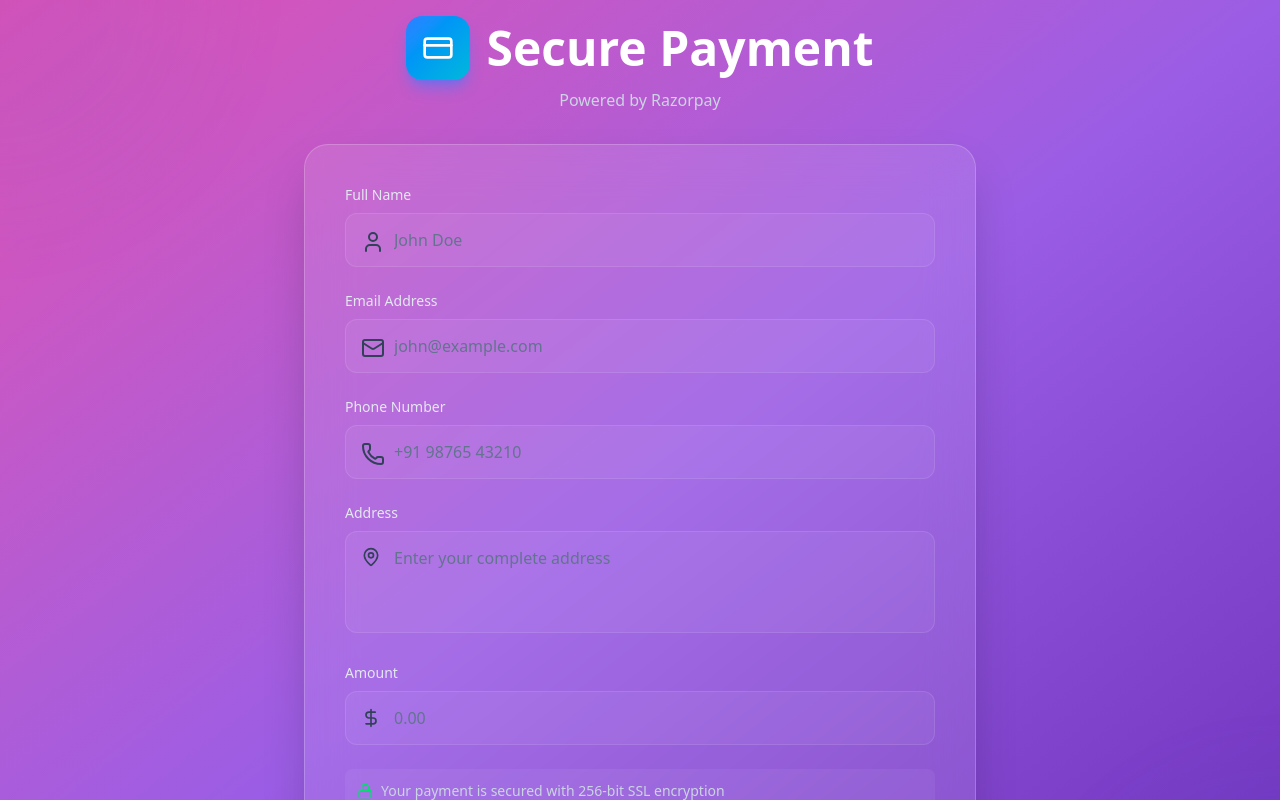
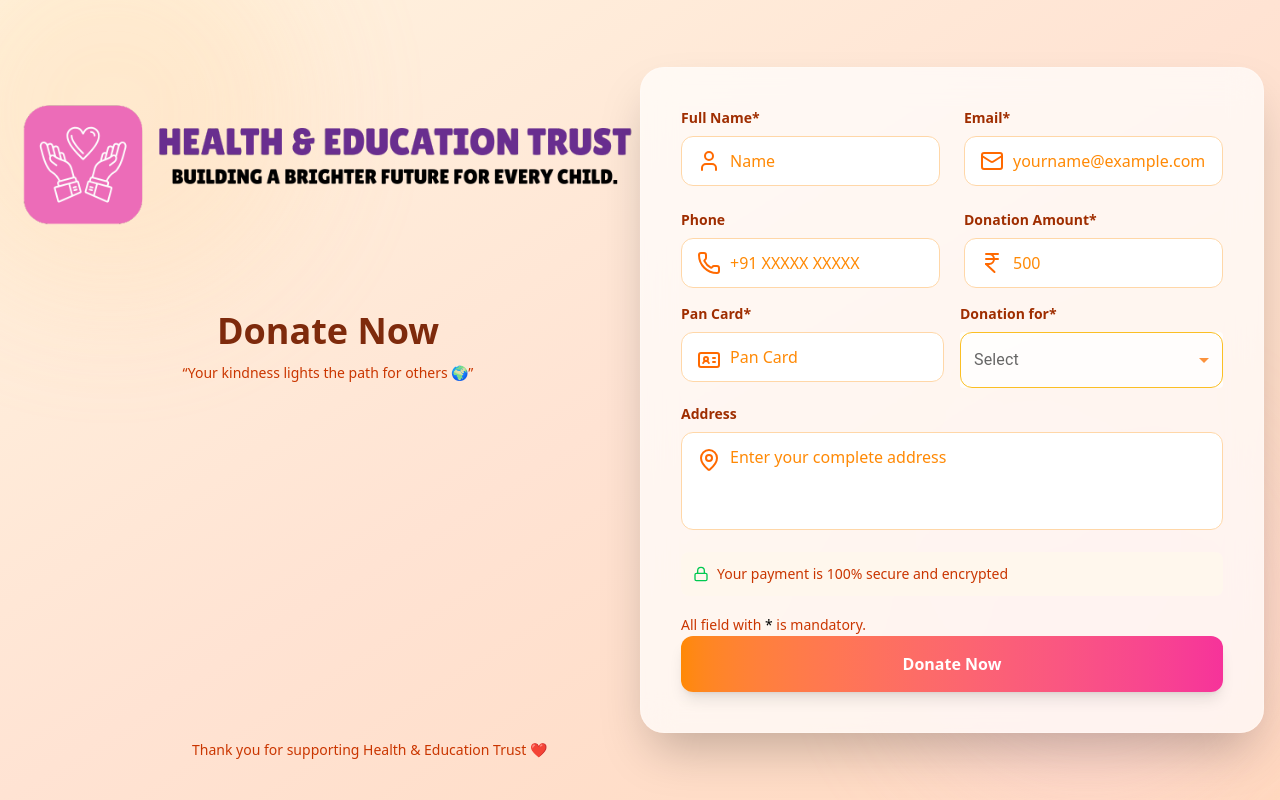
Before and after one commit to Adsource-It-Solution/payment-healthandeducationtrust, a Next.js app: page / in a window 1280 px wide. Shown: the top 800 px of the page. Built offline with nearby package versions, Linux system fonts and the light colour scheme.

Commit message:
design change

```diff
--- a/package.json
+++ b/package.json
@@ -9,6 +9,9 @@
     "lint": "eslint"
   },
   "dependencies": {
+    "@emotion/react": "^11.14.0",
+    "@emotion/styled": "^11.14.1",
+    "@mui/material": "^7.3.4",
     "@react-pdf/renderer": "^4.3.1",
     "framer-motion": "^12.23.24",
     "lucide-react": "^0.546.0",
--- a/src/app/page.tsx
+++ b/src/app/page.tsx
@@ -1,18 +1,20 @@
 "use client";
-
 import { useState } from "react";
 import {
-  CreditCard,
-  User,
+  HeartHandshake,
   Mail,
   Phone,
   MapPin,
-  DollarSign,
   Lock,
   PartyPopper,
+  User,
+  IndianRupee,
+  IdCard
 } from "lucide-react";
+import { motion, AnimatePresence } from "framer-motion";
 import logo from "@/assests/logo-pdf.png";
-import { motion, AnimatePresence } from "framer-motion";
+import { FormControl, InputLabel, MenuItem, Select } from "@mui/material";
+import Image from "next/image";
 
 declare global {
   interface Window {
@@ -20,19 +22,20 @@ declare global {
   }
 }
 
-export default function Home() {
+export default function DonationPage() {
   const [formData, setFormData] = useState({
     name: "",
     email: "",
     phone: "",
     address: "",
     amount: "",
+    donationtype: "",
+    pancard: ""
   });
 
   const [isProcessing, setIsProcessing] = useState(false);
   const [isSuccess, setIsSuccess] = useState(false);
 
-  // Handle input updates
   const handleInputChange = (
     e: React.ChangeEvent<HTMLInputElement | HTMLTextAreaElement>
   ) => {
@@ -43,65 +46,37 @@ export default function Home() {
   const handleSubmit = async (e: React.FormEvent<HTMLFormElement>) => {
     e.preventDefault();
     setIsProcessing(true);
-    console.log("%c[STEP 1] Payment started...", "color: orange; font-weight: bold;");
 
     try {
-      if (!formData.amount || Number(formData.amount) <= 0) {
-        alert("Please enter a valid amount.");
-        console.warn("[WARN] Invalid amount entered:", formData.amount);
-        setIsProcessing(false);
-        return;
-      }
-
-      // 1️⃣ Create Razorpay order
-      console.log("%c[STEP 2] Creating Razorpay order...", "color: cyan; font-weight: bold;");
       const orderRes = await fetch("/api/payment/order", {
         method: "POST",
         headers: { "Content-Type": "application/json" },
         body: JSON.stringify({ amount: Number(formData.amount) }),
       });
+      const { order, key } = await orderRes.json();
 
-      const { order, key } = await orderRes.json();
-      console.log("[INFO] Razorpay order response:", { order, key });
-
-      if (!order || !key) throw new Error("Failed to initialize payment");
-
-      // 2️⃣ Configure Razorpay
       const options = {
         key,
         amount: order.amount,
         currency: order.currency,
         name: "HEALTH AND EDUCATION TRUST",
-        description: "Donation Payment",
+        description: "Donation for social welfare",
         image: logo.src,
         order_id: order.id,
-
         handler: async function (response: any) {
-          console.log("%c[STEP 3] Payment success callback triggered ✅", "color: green; font-weight: bold;");
-          console.log("[INFO] Razorpay success response:", response);
-
-          // ✅ Verify payment on backend (saves transaction in MongoDB)
-          console.log("%c[STEP 4] Verifying payment on backend...", "color: blue; font-weight: bold;");
           const verifyRes = await fetch("/api/payment/verify", {
             method: "POST",
             headers: { "Content-Type": "application/json" },
             body: JSON.stringify({
-              razorpay_order_id: response.razorpay_order_id,
-              razorpay_payment_id: response.razorpay_payment_id,
-              razorpay_signature: response.razorpay_signature,
+              ...response,
               formData,
             }),
           });
 
           const verifyData = await verifyRes.json();
-          console.log("[INFO] Verify API Response:", verifyData);
 
           if (verifyData.success) {
-            console.log("%c[STEP 5] Payment verified ✅", "color: green; font-weight: bold;");
-            console.log("%c[STEP 6] Sending receipt email...", "color: purple; font-weight: bold;");
-
-            // ✅ Then send receipt email (after MongoDB save)
-            const emailRes = await fetch("/api/payment/receipt", {
+            await fetch("/api/payment/receipt", {
               method: "POST",
               headers: { "Content-Type": "application/json" },
               body: JSON.stringify({
@@ -109,144 +84,91 @@ export default function Home() {
               }),
             });
 
-
-            const emailData = await emailRes.json();
-            console.log("[INFO] Email send response:", emailData);
-          } else {
-            console.error("[ERROR] Payment verification failed:", verifyData.message);
-          }
-
-          setIsProcessing(false);
             setIsSuccess(true);
-          console.log("%c[STEP 7] Payment flow completed ✅", "color: green; font-weight: bold;");
-
-          // Reset form after delay
-          setTimeout(() => {
-            setIsSuccess(false);
             setFormData({
               name: "",
               email: "",
               phone: "",
               address: "",
               amount: "",
+              donationtype: "",
+              pancard: "",
             });
-          }, 4000);
+            setTimeout(() => setIsSuccess(false), 4000);
+          }
+          setIsProcessing(false);
         },
-
         prefill: {
           name: formData.name,
           email: formData.email,
           contact: formData.phone,
         },
-        theme: { color: "#9B5DE5" },
+        theme: { color: "#ff914d" },
       };
 
       const razorpay = new window.Razorpay(options);
-      console.log("%c[STEP 8] Opening Razorpay checkout...", "color: cyan; font-weight: bold;");
       razorpay.open();
-
-      razorpay.on("payment.failed", function (response: any) {
-        console.error("[ERROR] Payment failed:", response.error);
-        alert("Payment failed: " + response.error.description);
-        setIsProcessing(false);
-      });
     } catch (err) {
-      console.error("%c[ERROR] Payment initialization failed:", "color: red; font-weight: bold;", err);
-      alert("Payment initialization failed. Please try again.");
+      console.error(err);
+      alert("Something went wrong. Please try again.");
       setIsProcessing(false);
     }
   };
 
+  return (
+    <div className="min-h-screen flex items-center justify-center bg-gradient-to-br from-[#FFF4E0] via-[#FFE3D3] to-[#FFD8BE] p-4 relative overflow-hidden">
+      {/* Decorative light blobs */}
+      <div className="absolute w-96 h-96 bg-orange-200/40 rounded-full blur-3xl -top-20 -left-20 animate-pulse" />
+      <div className="absolute w-96 h-96 bg-pink-200/40 rounded-full blur-3xl bottom-0 right-0 animate-pulse" />
 
-  return (
-    <div className="min-h-screen bg-gradient-to-br from-[#E04FB3] via-[#9B5DE5] to-[#6C2EB9] flex items-center justify-center p-4 relative overflow-hidden">
-      {/* Background Lights */}
-      <div className="absolute w-96 h-96 -top-48 -left-48 bg-blue-500/10 rounded-full blur-3xl animate-pulse" />
-      <div
-        className="absolute w-96 h-96 -bottom-48 -right-48 bg-cyan-500/10 rounded-full blur-3xl animate-pulse"
-        style={{ animationDelay: "1s" }}
-      />
+      <div className="relative w-full z-10 grid grid-cols-2">
+        {/* Header */}
+        <div className="text-center mt-8">
+          <Image src={logo} alt="Logo" />
+          <div className="gird grid-cols-1 justify-center items-center gap-3 relative top-20">
+            <div className="text-4xl font-bold text-orange-900">
+              Donate Now</div>
+            <p className="text-orange-700 mt-3 text-sm">
+              “Your kindness lights the path for others 🌍”
+            </p>
+          </div>
+          <p className="fixed bottom-10 left-48 mt-6 text-orange-700 text-sm">
+            Thank you for supporting Health & Education Trust ❤️
+          </p>
+        </div>
+        {/* Card */}
+        <div>
 
-      <div className="relative w-full max-w-2xl z-10">
-        {/* Header */}
-        <div className="text-center mb-8">
-          <div className="flex justify-center gap-4 items-center">
-            <div className="w-16 h-16 flex items-center justify-center bg-gradient-to-br from-blue-500 to-cyan-500 rounded-2xl shadow-lg shadow-blue-500/50">
-              <CreditCard className="w-8 h-8 text-white" />
-            </div>
-            <h1 className="text-4xl md:text-5xl font-bold text-white">
-              Secure Payment
-            </h1>
-          </div>
-          <p className="text-slate-300 mt-2">Powered by Razorpay</p>
-        </div>
-
-        {/* Payment Card */}
-        <div className="bg-white/10 backdrop-blur-xl rounded-3xl shadow-2xl border border-white/20 overflow-hidden relative">
-          {/* ✅ Success Popup */}
+          <div className="bg-white/70 backdrop-blur-lg rounded-3xl shadow-2xl border border-white/20 p-8 md:p-10 relative overflow-hidden">
             <AnimatePresence>
               {isSuccess && (
                 <motion.div
                   initial={{ opacity: 0, scale: 0.8 }}
                   animate={{ opacity: 1, scale: 1 }}
                   exit={{ opacity: 0, scale: 0.9 }}
-                transition={{ duration: 0.4 }}
-                className="absolute inset-0 bg-gradient-to-br from-green-500 to-emerald-600 flex items-center justify-center z-20 rounded-3xl"
+                  className="absolute inset-0 bg-gradient-to-br from-green-400 to-emerald-500 flex flex-col items-center justify-center text-white rounded-3xl z-20"
                 >
-                <motion.div
-                  initial={{ y: 50, opacity: 0 }}
-                  animate={{ y: 0, opacity: 1 }}
-                  transition={{ delay: 0.2 }}
-                  className="text-center px-6"
-                >
-                  <PartyPopper className="w-20 h-20 text-white mx-auto mb-4 animate-bounce" />
-                  <h2 className="text-3xl font-bold text-white mb-2">
-                    Thank You!
-                  </h2>
-                  <p className="text-white/90 mb-4">
-                    Payment received successfully 🎉
-                  </p>
-                  <p className="text-white/80 text-sm">
-                    Your contribution helps us continue our mission.
-                  </p>
-                </motion.div>
+                  <PartyPopper className="w-16 h-16 mb-4 animate-bounce" />
+                  <h2 className="text-3xl font-bold mb-2">Thank You 💖</h2>
+                  <p className="text-white/90">Your donation makes a difference!</p>
                 </motion.div>
               )}
             </AnimatePresence>
 
-          {/* Payment Form */}
-          <div className="p-8 md:p-10">
-            <form onSubmit={handleSubmit} className="space-y-6">
-              {/* Input Fields */}
+            <form onSubmit={handleSubmit} className="space-y-4">
+              <div className="grid grid-cols-1 md:grid-cols-2 gap-6">
                 {[
-                {
-                  label: "Full Name",
-                  name: "name",
-                  type: "text",
-                  icon: <User />,
-                  placeholder: "John Doe",
-                },
-                {
-                  label: "Email Address",
-                  name: "email",
-                  type: "email",
-                  icon: <Mail />,
-                  placeholder: "john@example.com",
-                },
-                {
-                  label: "Phone Number",
-                  name: "phone",
-                  type: "tel",
-                  icon: <Phone />,
-                  placeholder: "+91 98765 43210",
-                },
-              ].map((field, idx) => (
-                <div key={field.name}>
-                  <label className="block text-sm font-medium text-slate-200 mb-2">
+                  { label: "Full Name*", name: "name", icon: <User />, type: "text", placeholder: "Name" },
+                  { label: "Email*", name: "email", icon: <Mail />, type: "email", placeholder: "yourname@example.com" },
+                  { label: "Phone", name: "phone", icon: <Phone />, type: "tel", placeholder: "+91 XXXXX XXXXX" },
+                  { label: "Donation Amount*", name: "amount", icon: <IndianRupee />, type: "number", placeholder: "500" },
+                ].map((field) => (
+                  <div key={field.name} className="flex flex-col">
+                    <label className="block text-sm font-semibold text-orange-800 mb-2">
                       {field.label}
                     </label>
                     <div className="relative">
-                    <span className="absolute left-4 top-1/2 -translate-y-1/2 w-5 h-5 text-slate-700">
+                      <span className="absolute left-4 top-1/2 -translate-y-1/2 text-orange-500">
                         {field.icon}
                       </span>
                       <input
@@ -255,102 +177,120 @@ export default function Home() {
                         value={(formData as any)[field.name]}
                         onChange={handleInputChange}
                         required
-                      className="w-full pl-12 pr-4 py-3.5 bg-white/5 border border-white/10 rounded-xl text-white placeholder-slate-500 focus:outline-none focus:ring-2 focus:ring-blue-500 focus:border-transparent transition-all duration-300 hover:bg-white/10"
                         placeholder={field.placeholder}
+                        className="w-full pl-12 pr-4 py-3 bg-white border border-orange-200 rounded-xl text-orange-900 placeholder-orange-400 focus:outline-none focus:ring-2 focus:ring-orange-400 transition"
                       />
                     </div>
                   </div>
                 ))}
+              </div>
+              <div className="grid grid-cols-2 gap-4">
+                <div>
+                  <label className="block text-sm font-semibold text-orange-800 mb-2">
+                    Pan Card*
+                  </label>
+                  <div className="relative">
+                    <IdCard className="absolute left-4 top-4 text-orange-500" />
+                    <input
+                      type="text"
+                      name="pancard"
+                      value={formData.pancard}
+                      onChange={handleInputChange}
+                      required
+                      placeholder="Pan Card"
+                      className="w-full pl-12 pr-4 py-3 bg-white border border-orange-200 rounded-xl text-orange-900 placeholder-orange-400 focus:outline-none focus:ring-2 focus:ring-orange-400 transition"
+                    />
+                  </div>
+                </div>
+                <div>
+                  <label className="block text-sm font-semibold text-orange-800 mb-2">
+                    Donation for*
+                  </label>
+                  <FormControl fullWidth>
+                    <InputLabel id="demo-donation-select-label">Select</InputLabel>
+                    <Select
+                      labelId="demo-donation-select-label"
+                      id="demo-donation-select"
+                      value={formData.donationtype}
+                      label="Donation for"
+                      onChange={(e) =>
+                        setFormData((prev) => ({ ...prev, donationtype: e.target.value }))
+                      }
+                      MenuProps={{
+                        PaperProps: {
+                          style: {
+                            maxHeight: 48 * 3.5,
+                            overflowY: "auto",
+                          },
+                        },
+                      }}
+                      sx={{
+                        "& .MuiOutlinedInput-notchedOutline": {
+                          borderColor: "#fbbf24",
+                        },
+                        "&:hover .MuiOutlinedInput-notchedOutline": {
+                          borderColor: "#fb923c",
+                        },
+                        "& .MuiSelect-select": {
+                          color: "#78350f",
+                          backgroundColor: "rgba(255,255,255,0.8)",
+                        },
+                        "& .MuiSvgIcon-root": {
+                          color: "#fb923c",
+                        },
+                        borderRadius: "12px",
+                      }}
+                    >
+                      <MenuItem value="Baby Vinayak">Baby Vinayak</MenuItem>
+                      <MenuItem value="Avleen kaur">Avleen kaur</MenuItem>
+                      <MenuItem value="Mother Saroj Devi">Mother Saroj Devi</MenuItem>
+                      <MenuItem value="Baby Samarjot singh">Baby Samarjot singh</MenuItem>
+                      <MenuItem value="Ahmad Raza">Ahmad Raza</MenuItem>
+                      <MenuItem value="Baby Raj">Baby Raj</MenuItem>
+                      <MenuItem value="Baby Ankush">Baby Ankush</MenuItem>
+                      <MenuItem value="Dry Ration Kit">Dry Ration Kit</MenuItem>
+                      <MenuItem value="Old Age Home">Old Age Home</MenuItem>
+                      <MenuItem value="Education and Health">Education &amp; Health</MenuItem>
+                      <MenuItem value="Wheel Chair">Wheel Chair</MenuItem>
+                      <MenuItem value="Blankets">Blankets</MenuItem>
+                      <MenuItem value="Animal’s Feeding">Animal’s Feeding</MenuItem>
+                    </Select>
+                  </FormControl>
+                </div>
+              </div>
 
-              {/* Address */}
               <div>
-                <label className="block text-sm font-medium text-slate-200 mb-2">
+                <label className="block text-sm font-semibold text-orange-800 mb-2">
                   Address
                 </label>
                 <div className="relative">
-                  <MapPin className="absolute left-4 top-4 w-5 h-5 text-slate-700" />
+                  <MapPin className="absolute left-4 top-4 text-orange-500" />
                   <textarea
                     name="address"
+                    rows={3}
                     value={formData.address}
                     onChange={handleInputChange}
-                    rows={3}
+                    placeholder="Enter your complete address"
                     required
-                    className="w-full pl-12 pr-4 py-3.5 bg-white/5 border border-white/10 rounded-xl text-white placeholder-slate-500 focus:outline-none focus:ring-2 focus:ring-blue-500 focus:border-transparent transition-all duration-300 hover:bg-white/10 resize-none"
-                    placeholder="Enter your complete address"
+                    className="w-full pl-12 pr-4 py-3 bg-white border border-orange-200 rounded-xl text-orange-900 placeholder-orange-400 focus:outline-none focus:ring-2 focus:ring-orange-400 transition resize-none"
                   />
                 </div>
               </div>
+              <div className="flex items-center gap-2 text-sm text-orange-700 bg-orange-50 p-3 rounded-lg">
+                <Lock className="w-4 h-4 text-green-500" />
+                <span>Your payment is 100% secure and encrypted</span>
+              </div>
+              <span className="text-orange-700 text-sm">All field with <span className="text-black">*</span> is mandatory. </span>
 
-              {/* Amount */}
-              <div>
-                <label className="block text-sm font-medium text-slate-200 mb-2">
-                  Amount
-                </label>
-                <div className="relative">
-                  <DollarSign className="absolute left-4 top-1/2 -translate-y-1/2 w-5 h-5 text-slate-700" />
-                  <input
-                    type="number"
-                    name="amount"
-                    value={formData.amount}
-                    onChange={handleInputChange}
-                    required
-                    min="1"
-                    step="0.01"
-                    className="w-full pl-12 pr-4 py-3.5 bg-white/5 border border-white/10 rounded-xl text-white placeholder-slate-500 focus:outline-none focus:ring-2 focus:ring-blue-500 focus:border-transparent transition-all duration-300 hover:bg-white/10"
-                    placeholder="0.00"
-                  />
-                </div>
-              </div>
-
-              {/* Security Info */}
-              <div className="flex items-center gap-2 text-sm text-slate-300 bg-white/5 rounded-lg p-3">
-                <Lock className="w-4 h-4 text-green-400" />
-                <span>Your payment is secured with 256-bit SSL encryption</span>
-              </div>
-
-              {/* Submit Button */}
               <button
                 type="submit"
                 disabled={isProcessing}
-                className="w-full bg-gradient-to-r from-[#E04FB3] to-[#6C2EB9] text-white font-semibold py-4 rounded-xl shadow-lg hover:shadow-[#E04FB3]/40 transform hover:scale-[1.02] transition-all duration-300"
+                className="w-full bg-gradient-to-r from-orange-400 to-pink-500 text-white font-semibold py-4 rounded-xl shadow-lg hover:shadow-orange-300/40 transform hover:scale-[1.02] transition"
               >
-                {isProcessing ? (
-                  <span className="flex items-center justify-center gap-2">
-                    <svg className="animate-spin h-5 w-5" viewBox="0 0 24 24">
-                      <circle
-                        className="opacity-25"
-                        cx="12"
-                        cy="12"
-                        r="10"
-                        stroke="currentColor"
-                        strokeWidth="4"
-                        fill="none"
-                      />
-                      <path
-                        className="opacity-75"
-                        fill="currentColor"
-                        d="M4 12a8 8 0 018-8V0C5.373
-                        0 0 5.373 0 12h4zm2 5.291A7.962
-                        7.962 0 014 12H0c0 3.042 1.135
-                        5.824 3 7.938l3-2.647z"
-                      />
-                    </svg>
-                    Processing Payment...
-                  </span>
-                ) : (
-                  <span className="flex items-center justify-center gap-2">
-                    <Lock className="w-5 h-5" />
-                    Pay with Razorpay
-                  </span>
-                )}
+                {isProcessing ? "Processing Donation..." : "Donate Now"}
               </button>
             </form>
           </div>
-        </div>
-
-        {/* Footer */}
-        <div className="text-center mt-6 text-slate-400 text-sm">
-          <p>Secured by Razorpay | All transactions are encrypted</p>
         </div>
       </div>
     </div>
```
Also changed, not shown: 1 other file (tests, documents, lock files or other folders). Lines whose indentation alone changed are shown as unchanged.
